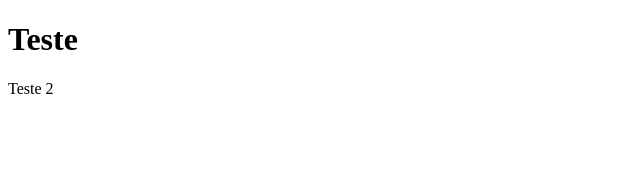
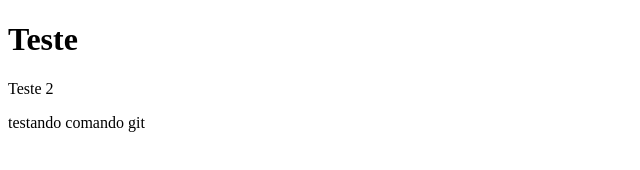
Before and after one commit to Flasbn/tutorial_git, a plain HTML site: page index.html in a window 1280 px wide. Shown: the whole page, without its empty margins (0-640 px from the left). Drawn offline with Linux system fonts and the light colour scheme.

Commit message:
agora vai

```diff
--- a/index.html
+++ b/index.html
@@ -9,6 +9,7 @@
 <body>
     <h1>Teste</h1>
     <p>Teste 2</p>
+    <p>testando comando git</p>
 
 </body>
 </html>
```
